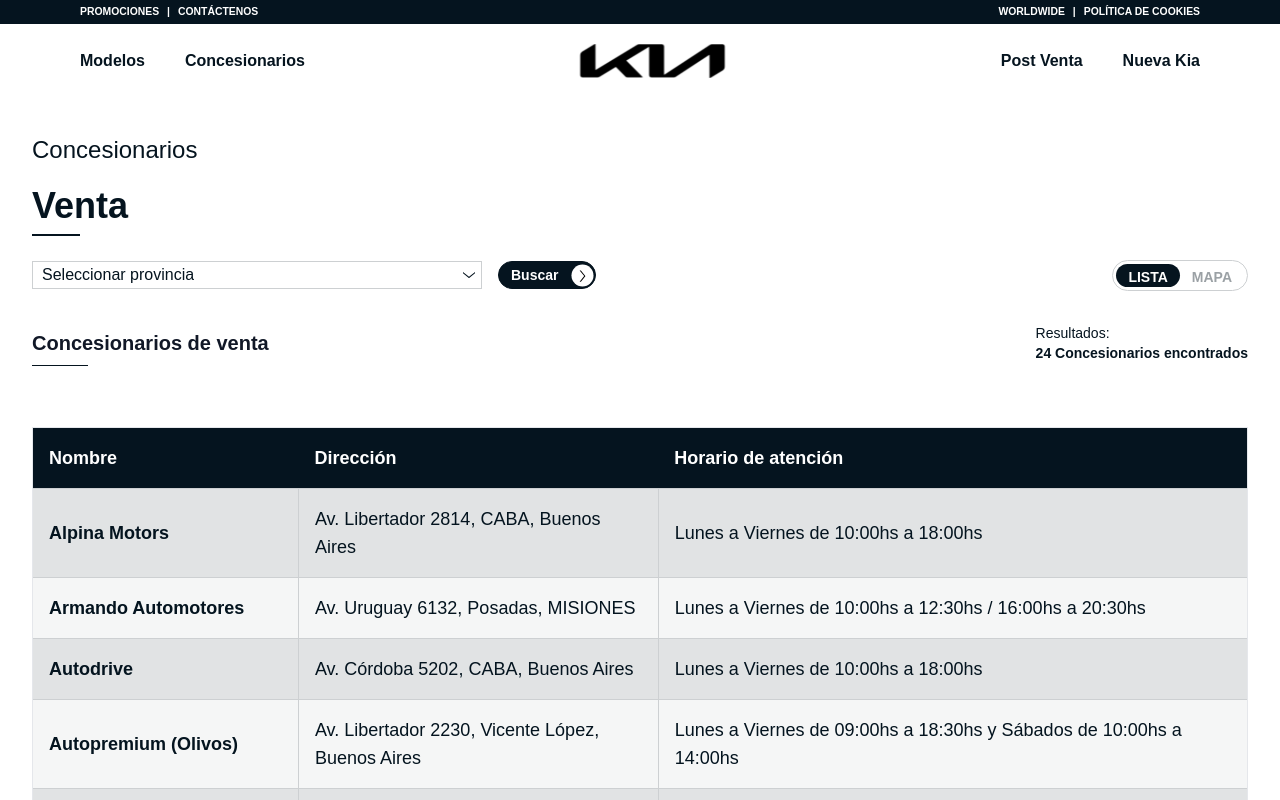
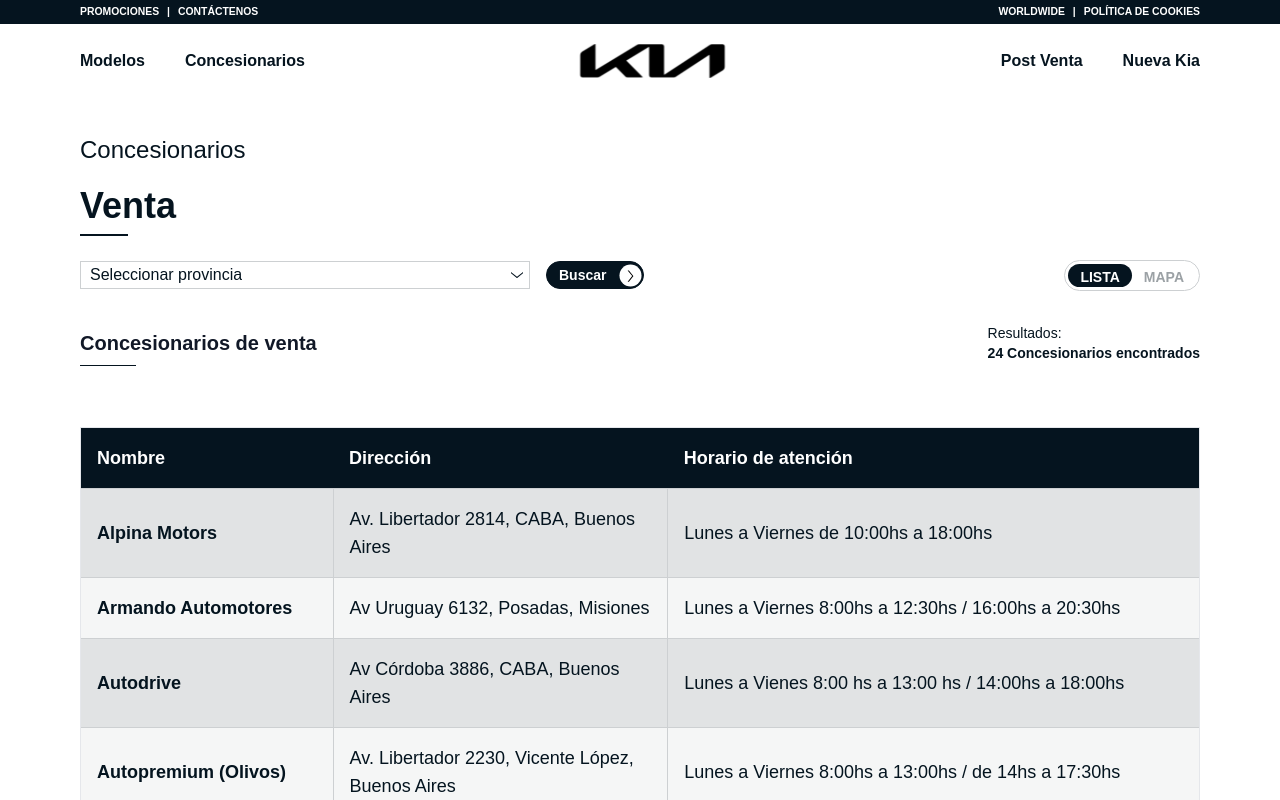
Before and after one commit to benjaminhenley/kia-prueba, a React (Create React App) app: page /concesionarios/venta in a window 1280 px wide. Shown: the top 800 px of the page. Built offline with nearby package versions, Linux system fonts and the light colour scheme; a web font is replaced by a local one.

Commit message:
Fix - Algunos cambios

```diff
--- a/src/Components/Concesionarios/DealersTable.jsx
+++ b/src/Components/Concesionarios/DealersTable.jsx
@@ -10,7 +10,7 @@
   );
 
   return (
-    <div className="w-full max-w-7xl mx-auto mt-4 md:mt-[4rem]">
+    <div className="w-full mx-auto mt-4 md:mt-[4rem]">
         <>
           {/* Table view for medium screens and above */}
           <div className="overflow-hidden border">
--- a/src/Data/common.js
+++ b/src/Data/common.js
@@ -48,7 +48,7 @@
 export const autos = [
   {
     nombre: "All-new K3 Sedán",
-    href: "k3-sedan",
+    href: "/k3-sedan",
     target: "",
     esExterna: false,
     esNuevo: Nuevo,
@@ -68,9 +68,9 @@
   },
   {
     nombre: "Cerato",
-    href: "https://www.kia.com.ar/cerato",
+    href: "/cerato",
     target: "",
-    esExterna: true,
+    esExterna: false,
     esNuevo: null,
     foto: Cerato,
     precio: (
@@ -89,7 +89,7 @@
 export const camionetasSuv = [
   {
     nombre: "All-new K3 Cross",
-    href: "k3-cross",
+    href: "/k3-cross",
     target: "",
     esExterna: false,
     esNuevo: Nuevo,
@@ -127,9 +127,9 @@
   },
   {
     nombre: "Sportage",
-    href: "https://www.kia.com.ar/all-new-sportage",
+    href: "/sportage",
     target: "",
-    esExterna: true,
+    esExterna: false,
     esNuevo: null,
     foto: Sportage,
     precio: (
--- a/src/Data/inicio.js
+++ b/src/Data/inicio.js
@@ -66,9 +66,9 @@
     titulo: "Sportage",
     subtitulo: "Inspiración sin límites",
     textoBoton: "Conocer más",
-    linkBoton: "https://www.kia.com.ar/all-new-sportage",
+    linkBoton: "/sportage",
     target: "",
-    esExterna: true,
+    esExterna: false,
   },
   {
     imagen: Seltos,
--- a/src/Routes/ConcesionariosPostVenta.jsx
+++ b/src/Routes/ConcesionariosPostVenta.jsx
@@ -234,7 +234,9 @@
   };
 
   return (
-    <div className="max-w-7xl mx-auto px-4 sm:px-6 lg:px-8 py-[7rem]">
+    // Padding General
+    <div className='px-4 md:px-20'>
+        <div className="w-full mx-auto py-10 py-[7rem]">
         {/* Header Section */}
         <div className="mb-7 md:mb-8">
             <h2 className="text-lg md:text-2xl text-midnight-black mb-0 md:mb-5">Concesionarios</h2>
@@ -300,6 +302,7 @@
                 </div>
             }
         </div>
+    </div>
   );
 }
 
--- a/src/Routes/ConcesionariosVenta.jsx
+++ b/src/Routes/ConcesionariosVenta.jsx
@@ -21,34 +21,35 @@
       telefono: "1124770008",
       horario: "Lunes a Viernes de 10:00hs a 18:00hs",
       email: "ventas@alpinamotors.com",
-      coordinadas: [-58.408977, -34.577695]
+      coordinadas: [-58.4097552, -34.5773132]
     },
     {
       id: 2,
       nombre: "Armando Automotores",
       provincia: "misiones",
-      direccion: "Av. Uruguay 6132, Posadas, MISIONES",
-      telefono: "(0351) 487-9900",
-      horario: "Lunes a Viernes de 10:00hs a 12:30hs / 16:00hs a 20:30hs",
-      email: "cordoba@kiamotors.com",
-      coordinadas: [-64.1810, -31.4135]
+      direccion: "Av Uruguay 6132, Posadas, Misiones",
+      telefono: "(0376) 445 0900",
+      horario: "Lunes a Viernes 8:00hs a 12:30hs / 16:00hs a 20:30hs",
+      email: "armandoautomotores@arnetbiz.com.ar",
+      coordinadas: [-55.9144324999999, -27.4031935]
     },
     {
       id: 3,
       nombre: "Autodrive",
       provincia: "buenosaires",
-      direccion: "Av. Córdoba 5202, CABA, Buenos Aires",
-      telefono: "(0351) 487-9900",
-      horario: "Lunes a Viernes de 10:00hs a 18:00hs",
-      email: "cordoba@kiamotors.com",
-      coordinadas: [-64.1810, -31.4135]
+      direccion: "Av Córdoba 3886, CABA, Buenos Aires",
+      telefono: "(011) 3220 3333",
+      horario: "Lunes a Vienes 8:00 hs a 13:00 hs / 14:00hs a 18:00hs",
+      email: "serviciokia@autodrive.com.ar",
     },
     {
       id: 4,
       nombre: "Autopremium (Olivos)",
       provincia: "buenosaires",
       direccion: "Av. Libertador 2230, Vicente López, Buenos Aires",
-      horario: "Lunes a Viernes de 09:00hs a 18:30hs y Sábados de 10:00hs a 14:00hs"
+      telefono: "(011) 3959 1667",
+      horario: "Lunes a Viernes 8:00hs a 13:00hs / de 14hs a 17:30hs",
+      email: "repuestos@kiaolivos.com.ar",
     },
     {
       id: 5,
@@ -234,7 +235,9 @@
   };
 
   return (
-    <div className="max-w-7xl mx-auto px-4 sm:px-6 lg:px-8 py-[7rem]">
+    // Padding General
+    <div className='px-4 md:px-20'>
+        <div className="mx-auto py-[7rem]">
         {/* Header Section */}
         <div className="mb-7 md:mb-8">
             <h2 className="text-lg md:text-2xl text-midnight-black mb-0 md:mb-5">Concesionarios</h2>
@@ -300,6 +303,7 @@
                 </div>
             }
         </div>
+    </div>
   );
 }
 
```
Lines whose indentation alone changed are shown as unchanged.
